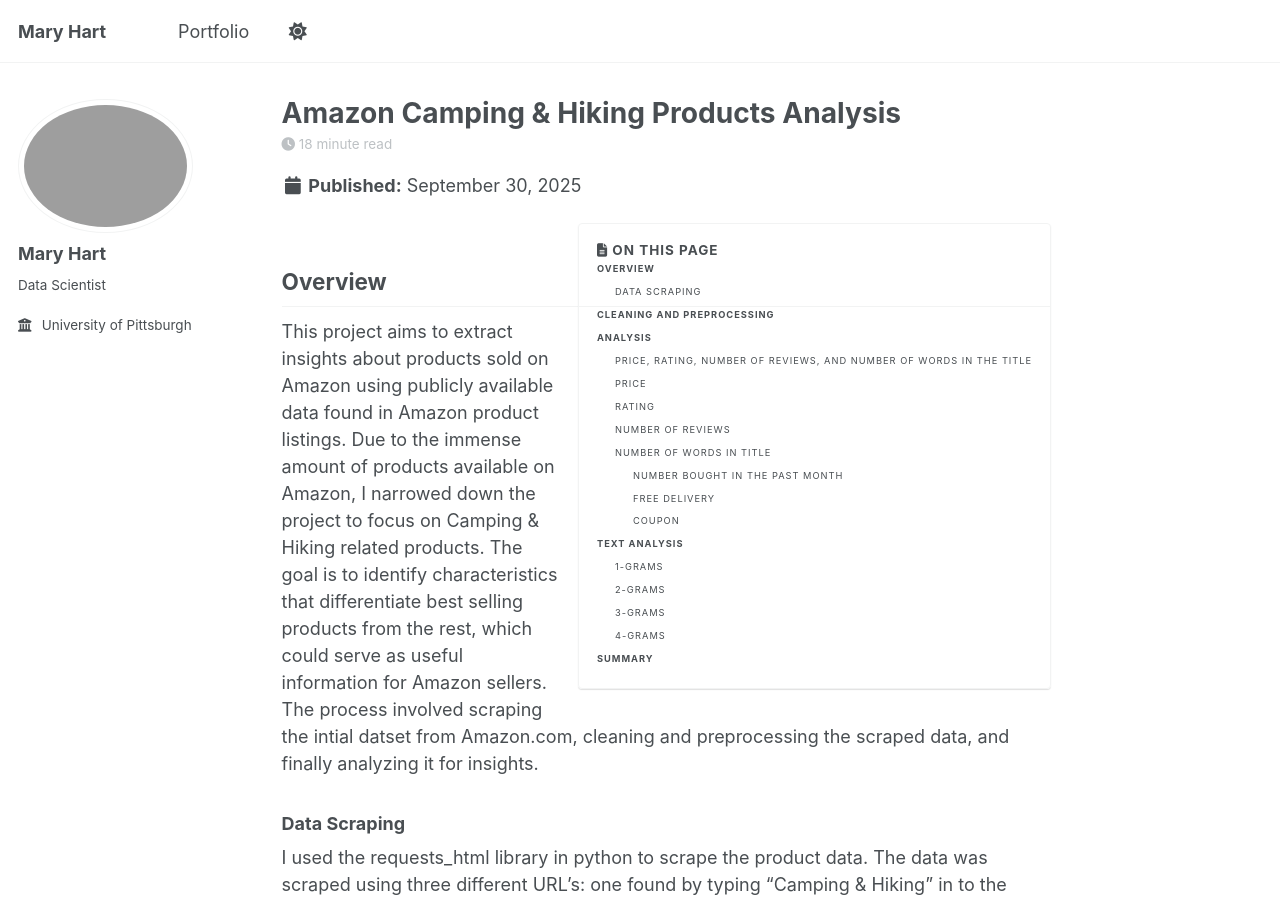
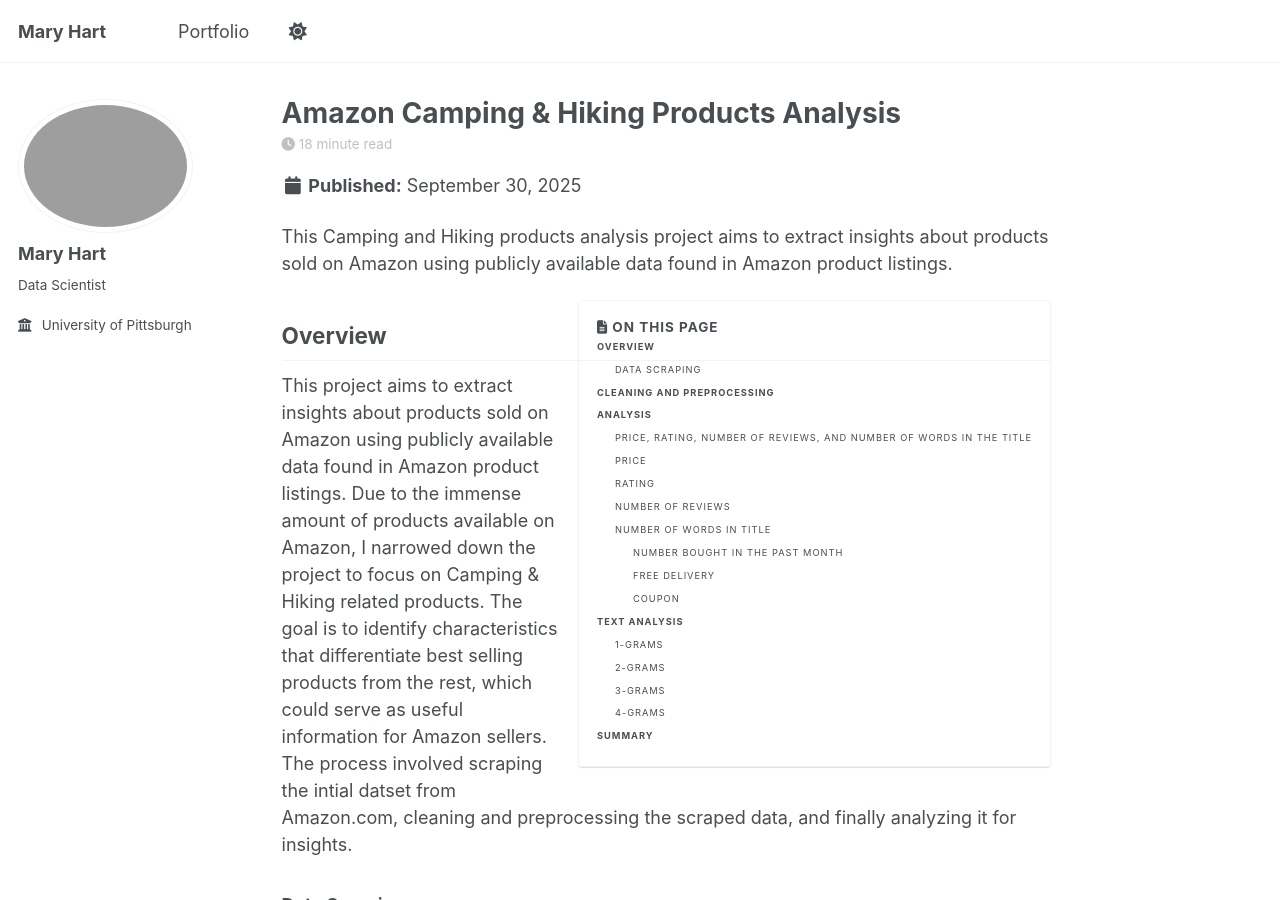
Before and after one commit to maryh-1/maryh-1.github.io, a Jekyll site: the page built from _posts/2025-09-30-Amazon-Camping-Product-Analysis.md, in a window 1280 px wide and 900 px high. Built offline with Jekyll 4.4.1, drawn with Linux system fonts in a browser that asks for light colours; a script bundle is joined from its source files by our own code; library files that are not in the unit come from our copies.

Commit message:
Update 2025-09-30-Amazon-Camping-Product-Analysis.md

```diff
--- a/_posts/2025-09-30-Amazon-Camping-Product-Analysis.md
+++ b/_posts/2025-09-30-Amazon-Camping-Product-Analysis.md
@@ -4,8 +4,9 @@
 layout: single
 categories: media
 ---
+This Camping and Hiking products analysis project aims to extract insights about products sold on Amazon using publicly available data found in Amazon product listings.
+
 {% include toc %}
-
 
 ## Overview
 
```
